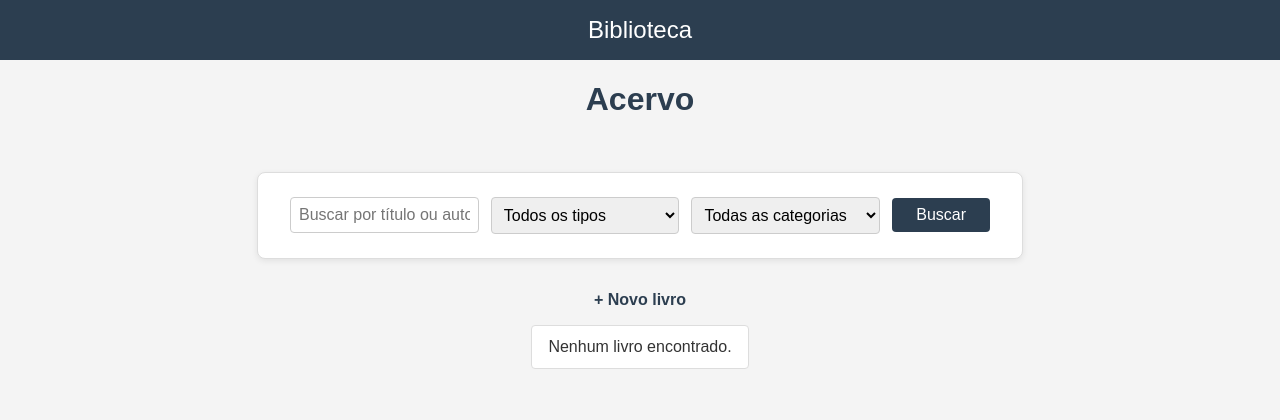
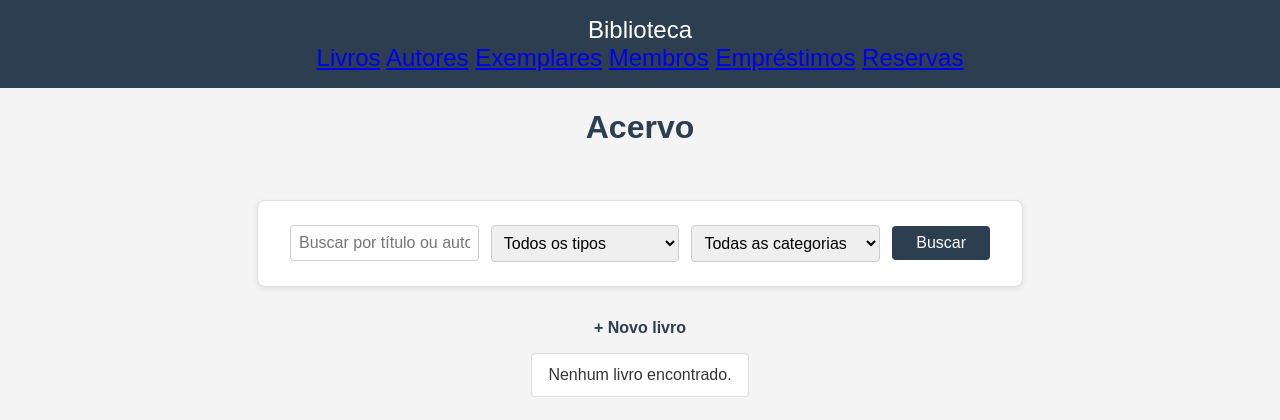
Before and after one commit to cristian-univassouras/fullstack-job-p1, a Django app: page /livros/ in a window 1280 px wide. Shown: the top 420 px of the page. Run offline with Django 5.2, Linux system fonts and the light colour scheme; data that the repository does not hold is empty.

Commit message:
adiciona navegacao entre paginas e links de editar/apagar na listagem

```diff
--- a/acervo/templates/acervo/base.html
+++ b/acervo/templates/acervo/base.html
@@ -5,7 +5,17 @@
 
 </head>
 <body>
-    <header>Biblioteca</header>
+    <header>
+        Biblioteca
+        <nav>
+            <a href="{% url 'lista' %}">Livros</a>
+            <a href="{% url 'lista_autores' %}">Autores</a>
+            <a href="{% url 'lista_exemplares' %}">Exemplares</a>
+            <a href="{% url 'lista_membros' %}">Membros</a>
+            <a href="{% url 'lista_emprestimos' %}">Empréstimos</a>
+            <a href="{% url 'lista_reservas' %}">Reservas</a>
+        </nav>
+    </header>
     {% block conteudo %}
     {% endblock %}
     <footer>© 2026</footer>
--- a/acervo/templates/acervo/lista.html
+++ b/acervo/templates/acervo/lista.html
@@ -31,6 +31,9 @@
         <li>
             <strong>{{ livro.titulo }}</strong> — {{ livro.autor }} ({{ livro.ano }})<br>
             <span class="meta">{{ livro.get_tipo_acervo_display }} · {{ livro.get_categoria_display }}</span>
+            <br>
+            <a href="{% url 'editar_livro' livro.pk %}">Editar</a>
+            <a href="{% url 'apagar_livro' livro.pk %}">Apagar</a>
         </li>
     {% empty %}
         <li>Nenhum livro encontrado.</li>
```
